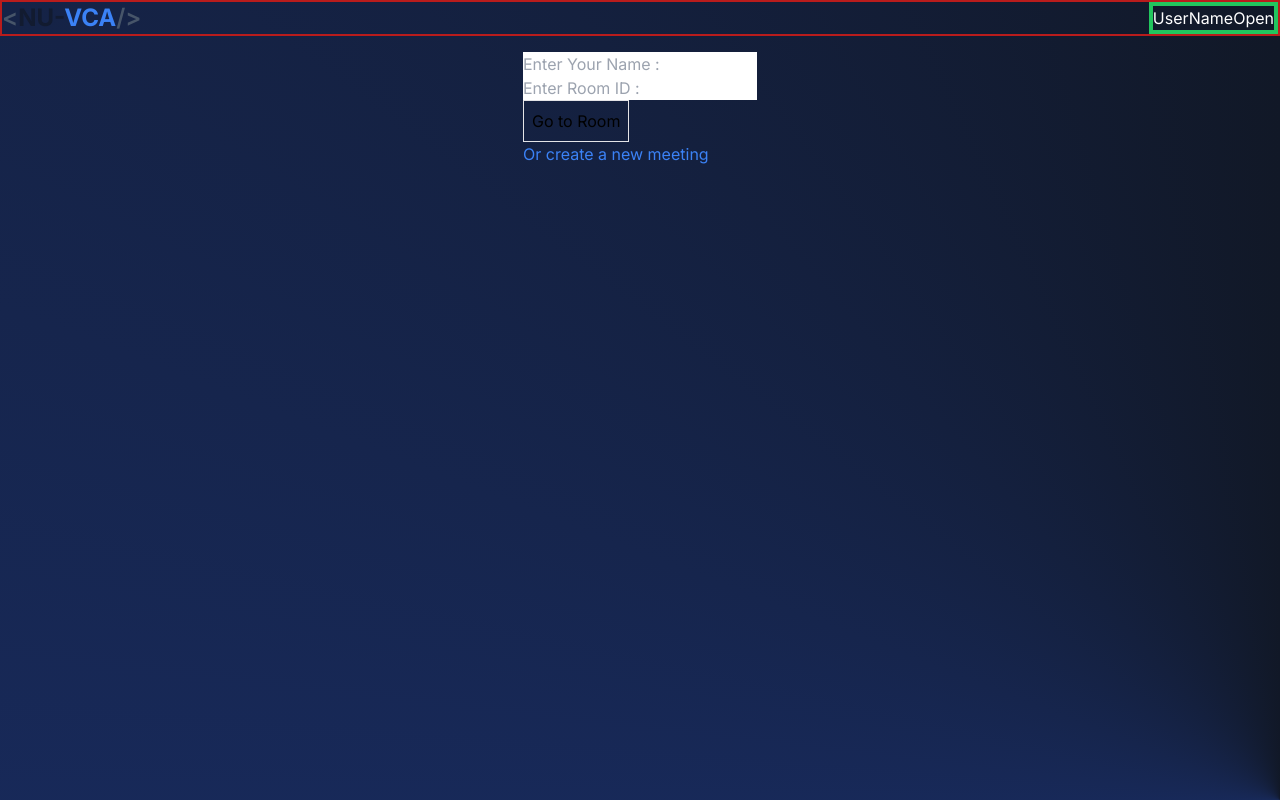
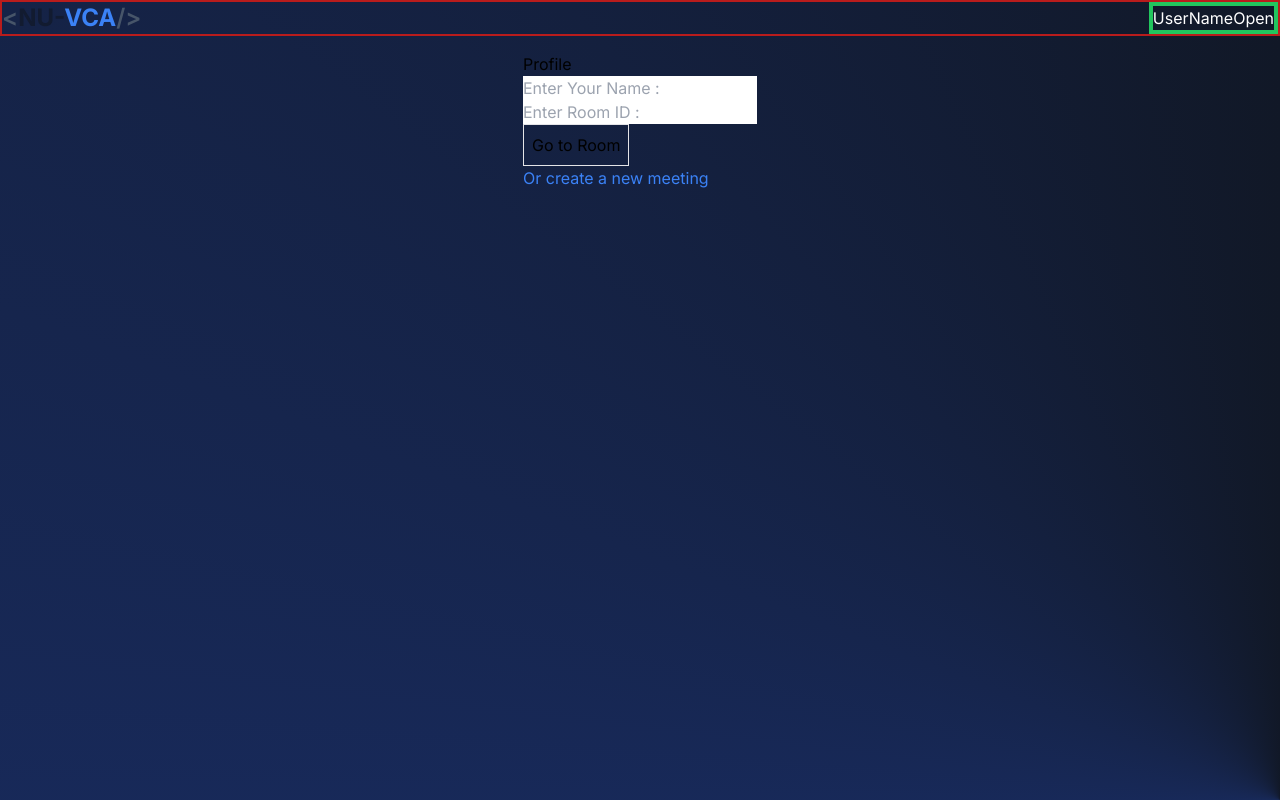
Before and after one commit to Codngwthubaid/Nuvca, a Next.js app: page / in a window 1280 px wide. Built offline with nearby package versions, Linux system fonts and the light colour scheme.

Commit message:
Successfully fetch the details of user as _id

```diff
--- a/src/app/api/users/UserDetails/route.js
+++ b/src/app/api/users/UserDetails/route.js
@@ -8,7 +8,9 @@ connect()
 export async function GET(request) {
     try {
         const userID = await getDataFromToken(request)
-        const user = User.findOne({ _id: userID }).select("-password")
+        const user = await User.findOne({ _id: userID }).select("-password")
+        console.log(user);
+
         return NextResponse.json(
             {
                 message: "User Found",
--- a/src/app/page.js
+++ b/src/app/page.js
@@ -1,6 +1,7 @@
 "use client"
 import UserHook from '@/hooks/useUser';
 import React, { useState, useEffect } from 'react'
+import Link from 'next/link';
 import { useRouter } from 'next/navigation'
 import {
   Sheet,
@@ -60,6 +61,9 @@ const page = () => {
                 </div>
               </nav>
               <div>
+
+<Link href="/pages/Profile">Profile</Link>
+
                 <div className=''>
                   <input
                     type="text"
--- a/src/app/pages/Profile/page.js
+++ b/src/app/pages/Profile/page.js
@@ -12,7 +12,6 @@ const page = () => {
         console.log(response);
         setUser(response.data.data._id)
     }
-
     return (
         <>
             <div className='text-black'>Im Profile</div>
```
